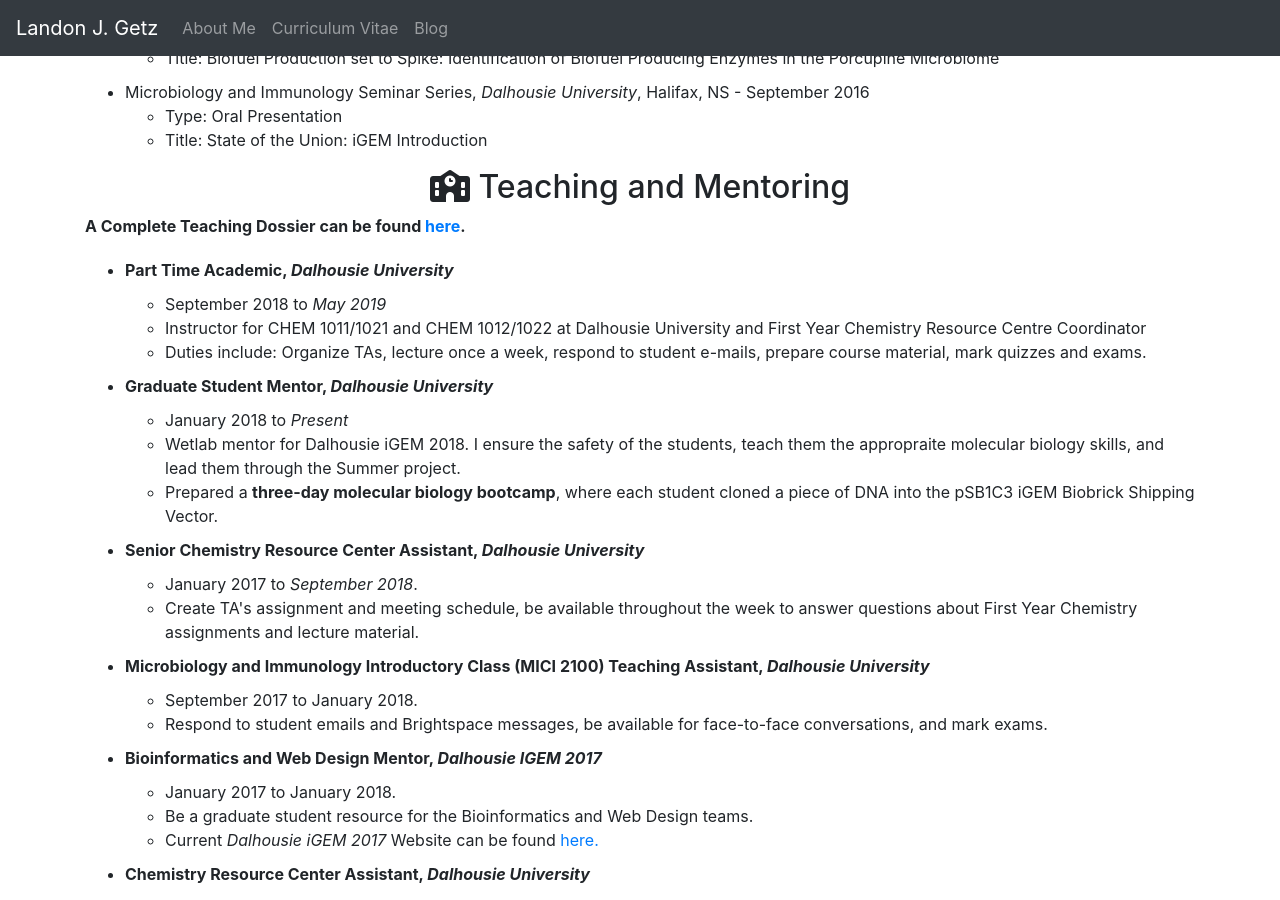
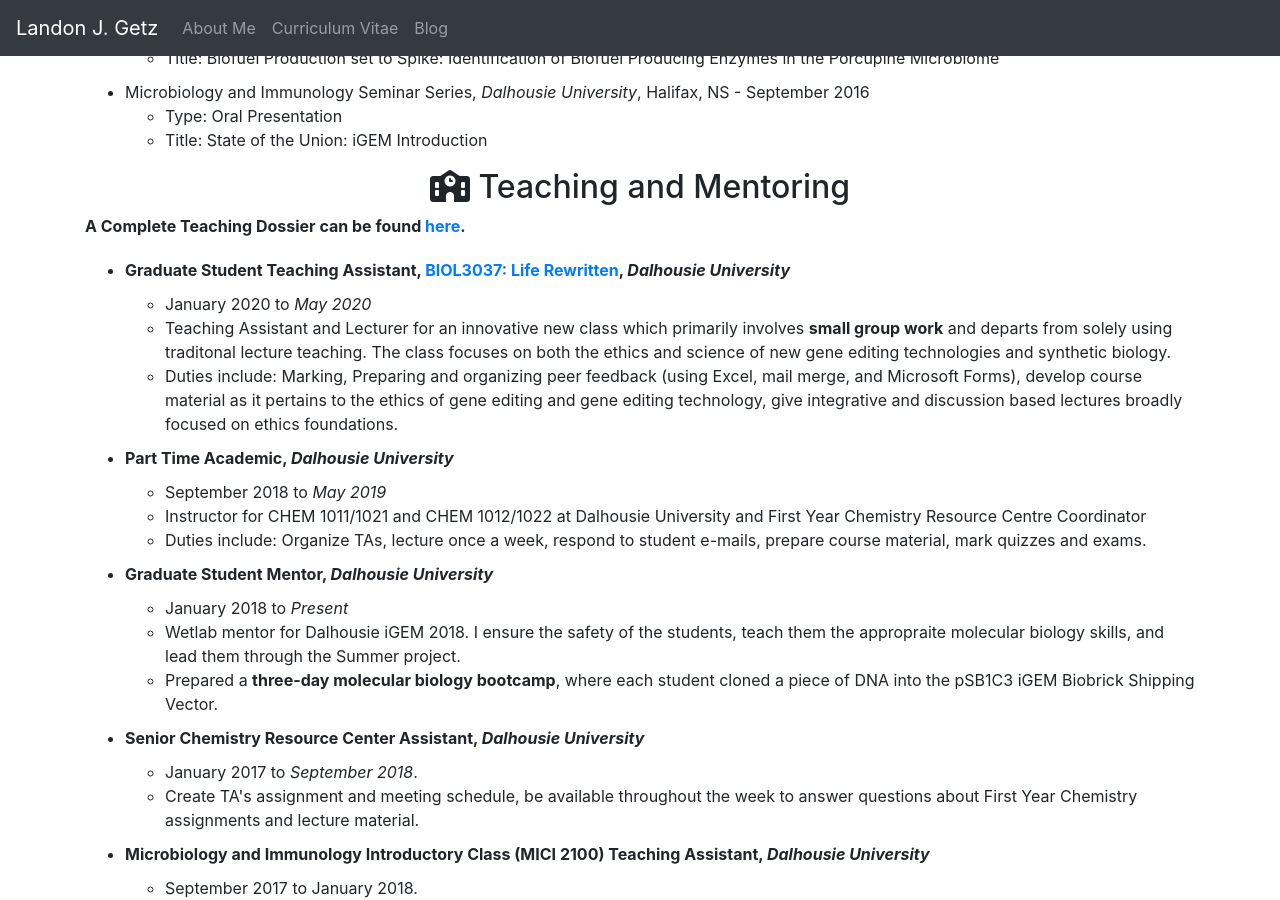
Before and after one commit to LandonGetz/OldCVWebsite, a Jekyll site: the page built from index.md, in a window 1280 px wide and 900 px high, scrolled down 5999 px. Built offline with Jekyll 4.4.1, drawn with Linux system fonts in a browser that asks for light colours; nearby versions of some CDN libraries; some of the changed text lies outside the part shown.

Commit message:
Updated Teaching and Media Sections
Added QAtCanSTEM media attention (under media) as well as BIOL3037 under teaching and mentoring

```diff
--- a/index.md
+++ b/index.md
@@ -296,6 +296,13 @@ scroll: true
         <h2><span class="fas fa-school" aria-hidden="true"></span> Teaching and Mentoring</h2>
         <b style="text-align: center;">A Complete Teaching Dossier can be found <a href="/documents/teachingdossier.pdf" target="_blank"> here</a>.</b>
         <ul id="list">
+            <li id="list"><b>Graduate Student Teaching Assistant, <a href="https://academiccalendar.dal.ca/Catalog/ViewCatalog.aspx?pageid=viewcatalog&topicgroupid=19585&entitytype=CID&entitycode=BIOL+3037" target="_blank">BIOL3037: Life Rewritten</a>, <i>Dalhousie University</i></b>
+                <ul id="sublist">
+                    <li>January 2020 to <i>May 2020</i></li>
+                    <li>Teaching Assistant and Lecturer for an innovative new class which primarily involves <b>small group work</b> and departs from solely using traditonal lecture teaching. The class focuses on both the ethics and science of new gene editing technologies and synthetic biology.</li>
+                    <li>Duties include: Marking, Preparing and organizing peer feedback (using Excel, mail merge, and Microsoft Forms), develop course material as it pertains to the ethics of gene editing and gene editing technology, give integrative and discussion based lectures broadly focused on ethics foundations.</li>
+                </ul>
+            </li>
             <li id="list"><b>Part Time Academic, <i>Dalhousie University</i></b>
                 <ul id="sublist">
                     <li>September 2018 to <i>May 2019</i></li>
@@ -473,6 +480,9 @@ scroll: true
         </ul>
         <h2><span class="fa fa-newspaper-o" aria-hidden="true"></span> Media</h2>
         <ul id="list">
+            <li id="list"><a href="https://signalhfx.ca/" target="_blank">The Signal</a>. <a href="https://signalhfx.ca/halifax-event-connects-queer-voices-in-stem/" target="_blank">Halifax event connects queer voices in STEM</a>. January 20th, 2020.</li>
+            <li id="list"><a href="http://www.cbc.ca/radio/podcasts/nova-scotia/ns-information-morning/" target="_blank">CBC Nova Scotia's Information Morning Radio Show</a>. QAtCanSTEM Colloquium: Being Queer in STEM. January 17th, 2020.</li>
+            <li id="list"><a href="https://www.thecoast.ca/">Halifax's The Coast</a>. <a href="https://www.thecoast.ca/halifax/a-first-of-its-kind-queer-stem-conference-is-in-halifax-this-weekend/Content?oid=23271491">A first-of-its-kind queer STEM conference is in Halifax this weekend</a>. January 16th, 2020.</li>
             <li id="list"><a href="https://nationalpost.com/" target="_blank">The National Post</a>. <a href="https://nationalpost.com/health/breakthrough-or-a-threat-research-on-genetics-of-same-sex-behaviour-ignites-ethical-debate" target="_blank">Breakthrough or a threat? Research on genetics of same-sex behaviour ignites ethical debate</a>. December 6th, 2019.</li>
             <li id="list"><a href="https://www.halifaxtoday.ca/" target="_blank">HalifaxToday.ca</a>. <a href="https://www.halifaxtoday.ca/local-news/halifax-based-group-building-queer-community-in-stem-fields-1879636" target="_blank">Halifax-based group building queer community in STEM fields</a>. November 24th, 2019.</li>
             <li id="list"><a href="https://www.news957.com/sms/" target="_blank">The Sheldon McLeod Show</a>. QAtCanSTEM and Being a Queer Scientist. November 22nd, 2019.</li>
```
